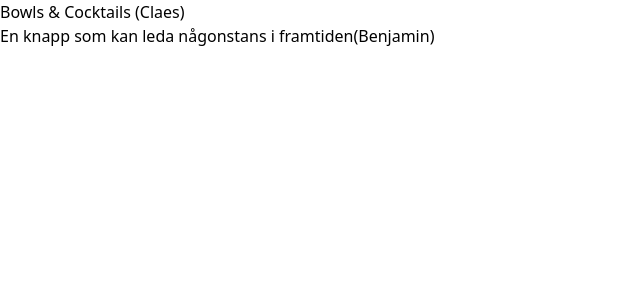
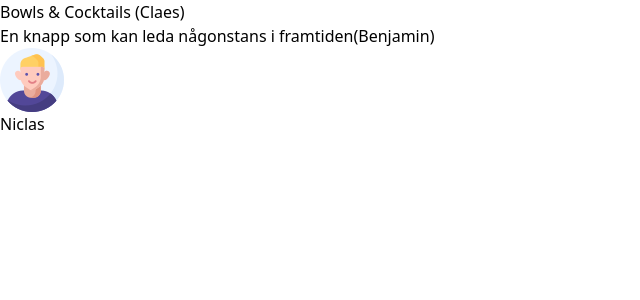
Before and after one commit to skogsmo/CocktailsAndFood, a React (Vite) app in the folder CocktailsAndFood/: page / in a window 1280 px wide. Shown: the top 300 px of the page, without its empty margins (0-640 px from the left). Built offline with nearby package versions, Linux system fonts and the light colour scheme.

Commit message:
Added Niclas

```diff
--- a/CocktailsAndFood/src/App.tsx
+++ b/CocktailsAndFood/src/App.tsx
@@ -8,13 +8,15 @@ function App() {
           Bowls & Cocktails <span className="text-xs font-thin">(Claes)</span>
         </h1>
         <button className="py-4 px-6 bg-gray-50 text-gray-600 rounded-full shadow hover:bg-gray-100 hover:shadow-md">
-          <span>
-            En knapp som kan leda någonstans i framtiden
-          </span>
-          <span className="text-xs font-thin ml-2">
-            (Benjamin)
-          </span>
+          <span>En knapp som kan leda någonstans i framtiden</span>
+          <span className="text-xs font-thin ml-2">(Benjamin)</span>
         </button>
+        <div className="flex flex-col items-center">
+          <img src="images/profile.png" />
+          <p className="text-indigo-800 hover:text-indigo-500 font-bold select-none">
+            Niclas
+          </p>
+        </div>
       </div>
     </>
   );
```
Also changed, not shown: CocktailsAndFood/public/images/profile.png (added).
